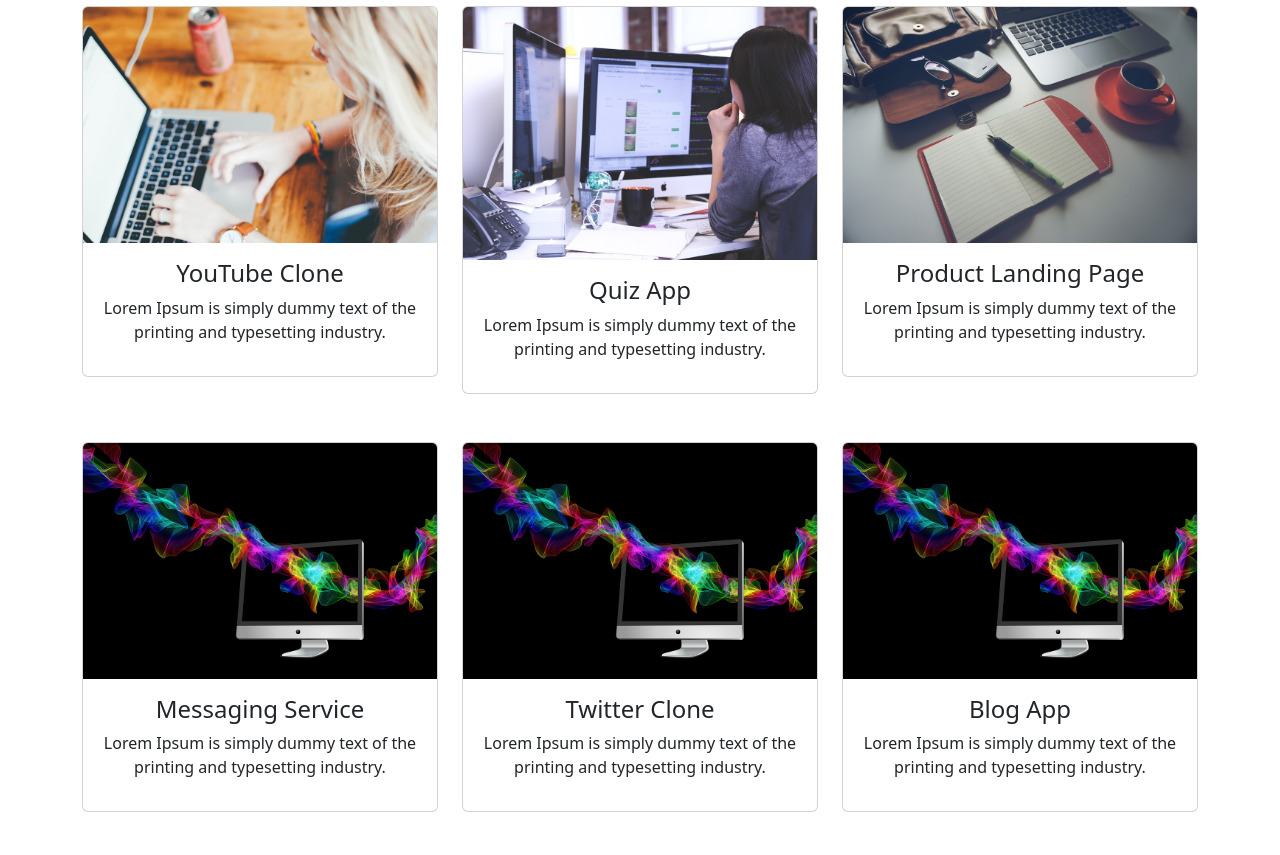
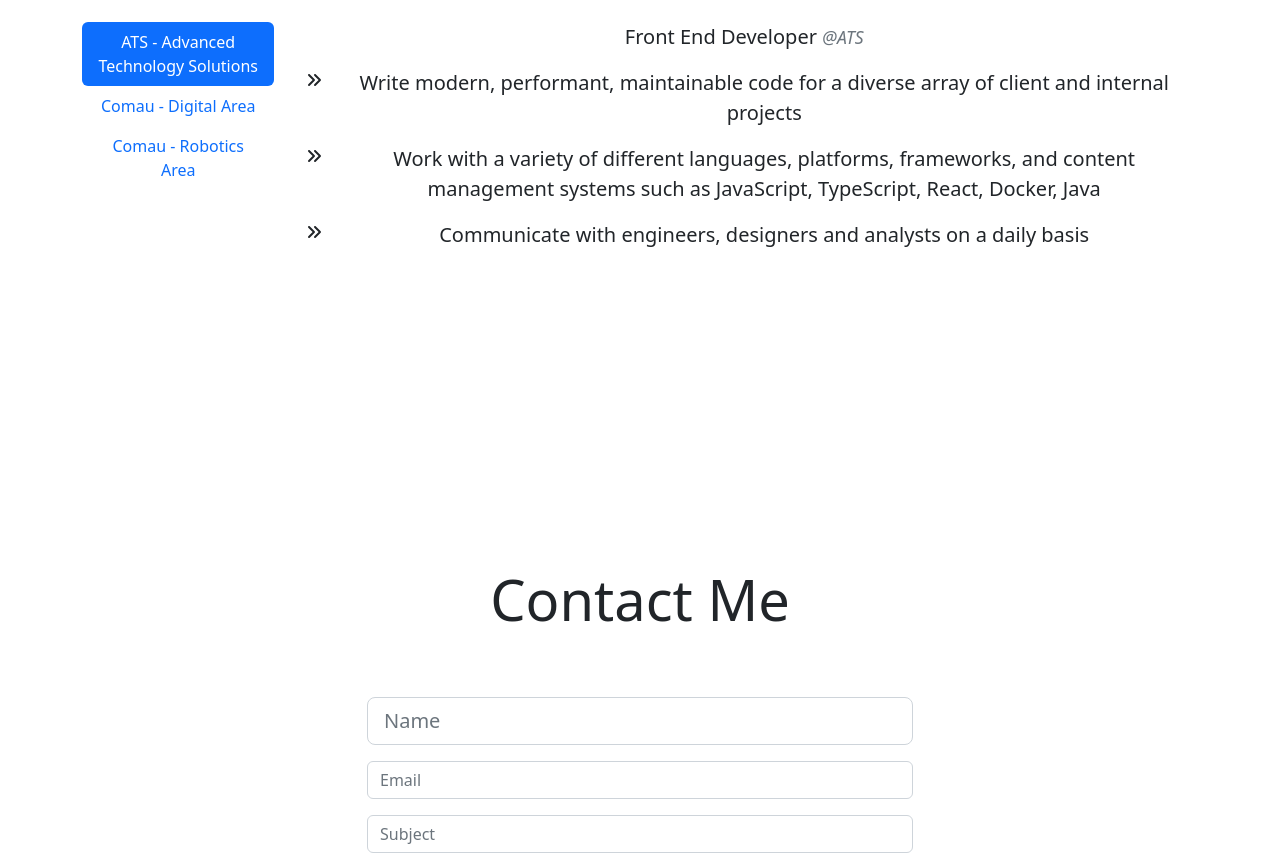
Before and after one commit to ChrisArru/react-portfolio, a React (Create React App) app: page / in a window 1280 px wide. Shown: the part 2360-3215 px from the top of the page. Built offline with nearby package versions, Linux system fonts and the light colour scheme.

Commit message:
feat: change Portfolio section to Work section

```diff
--- a/src/views/Portfolio.js
+++ b/src/views/Portfolio.js
@@ -1,153 +1,189 @@
 import React from "react";
-import portfolioImage1 from "../images/portfolioImage1.jpg";
-import portfolioImage2 from "../images/portfolioImage2.jpg";
-import portfolioImage3 from "../images/portfolioImage3.jpg";
-import portfolioImage4 from "../images/portfolioImage4.jpg";
-import portfolioImage5 from "../images/portfolioImage4.jpg";
-import portfolioImage6 from "../images/portfolioImage4.jpg";
+import "bootstrap/dist/css/bootstrap.min.css";
+import "bootstrap";
+import style from "./Portfolio.module.css";
+import {
+  faAngleDoubleRight,
+  faArrowRight,
+} from "@fortawesome/free-solid-svg-icons";
+
+import { FontAwesomeIcon } from "@fortawesome/react-fontawesome";
 
 const Portfolio = () => {
   return (
     <section id="portfolio">
-      <div class="container mt-3">
-        <h1 class="display-4 text-center">Portfolio</h1>
-        <div class="row">
-          <div class="col-lg-4 mt-4">
-            <div class="card">
-              <img
-                class="card-img-top"
-                src={portfolioImage1}
-                alt="Card1"
-                style={{ width: "100%" }}
-              />
-              <div class="card-body">
-                <h4 class="card-title">YouTube Clone</h4>
-                <p class="card-text">
-                  Lorem Ipsum is simply dummy text of the printing and
-                  typesetting industry.
+      <div class="container">
+        <h1 class="display-4 text-center" style={{ marginBottom: "4rem" }}>
+          Where I've worked
+        </h1>
+        <div style={{ height: "50vh" }} class="row justify-content-md-center">
+          <div
+            style={{ justifyContent: "center" }}
+            class="d-flex align-items-start"
+          >
+            <div
+              class="nav flex-column nav-pills me-3"
+              id="v-pills-tab"
+              role="tablist"
+              aria-orientation="vertical"
+            >
+              <button
+                class="nav-link active"
+                id="v-pills-home-tab"
+                data-bs-toggle="pill"
+                data-bs-target="#v-pills-home"
+                type="button"
+                role="tab"
+                aria-controls="v-pills-home"
+                aria-selected="true"
+              >
+                ATS - Advanced Technology Solutions
+              </button>
+              <button
+                class="nav-link"
+                id="v-pills-profile-tab"
+                data-bs-toggle="pill"
+                data-bs-target="#v-pills-profile"
+                type="button"
+                role="tab"
+                aria-controls="v-pills-profile"
+                aria-selected="false"
+              >
+                Comau - Digital Area
+              </button>
+
+              <button
+                class="nav-link"
+                id="v-pills-settings-tab"
+                data-bs-toggle="pill"
+                data-bs-target="#v-pills-settings"
+                type="button"
+                role="tab"
+                aria-controls="v-pills-settings"
+                aria-selected="false"
+              >
+                Comau - Robotics Area
+              </button>
+            </div>
+            <div class="tab-content" id="v-pills-tabContent">
+              <div
+                class="tab-pane fade show active"
+                id="v-pills-home"
+                role="tabpanel"
+                aria-labelledby="v-pills-home-tab"
+                tabindex="0"
+              >
+                <p class="lead">
+                  Front End Developer{" "}
+                  <cite className={style.company} title="Source Title">
+                    @ATS
+                  </cite>
                 </p>
-                <div class="text-center">
-                  {/* <a href="#" class="btn btn-success">
-                    Link
-                  </a> */}
-                </div>
+                <ul className="fa-ul">
+                  <li>
+                    <FontAwesomeIcon icon={faAngleDoubleRight} listItem />
+                    <p class="lead">
+                      Write modern, performant, maintainable code for a diverse
+                      array of client and internal projects
+                    </p>
+                  </li>
+                  <li>
+                    <FontAwesomeIcon icon={faAngleDoubleRight} listItem />
+                    <p class="lead">
+                      Work with a variety of different languages, platforms,
+                      frameworks, and content management systems such as
+                      JavaScript, TypeScript, React, Docker, Java
+                    </p>
+                  </li>
+                  <li>
+                    <FontAwesomeIcon icon={faAngleDoubleRight} listItem />
+                    <p class="lead">
+                      Communicate with engineers, designers and analysts on a
+                      daily basis
+                    </p>
+                  </li>
+                </ul>
               </div>
-            </div>
-          </div>
-
-          <div class="col-lg-4 mt-4">
-            <div class="card portfolioContent">
-              <img
-                class="card-img-top"
-                src={portfolioImage2}
-                alt="Card2"
-                style={{ width: "100%" }}
-              />
-              <div class="card-body">
-                <h4 class="card-title">Quiz App</h4>
-                <p class="card-text">
-                  Lorem Ipsum is simply dummy text of the printing and
-                  typesetting industry.
+              <div
+                class="tab-pane fade"
+                id="v-pills-profile"
+                role="tabpanel"
+                aria-labelledby="v-pills-profile-tab"
+                tabindex="0"
+              >
+                <p class="lead">
+                  Front End Developer{" "}
+                  <cite className={style.company} title="Source Title">
+                    @Comau Digital Area
+                  </cite>
                 </p>
-                <div class="text-center">
-                  {/* <a href="#" class="btn btn-success">
-                    Link
-                  </a> */}
-                </div>
+                <ul className="fa-ul">
+                  <li>
+                    <FontAwesomeIcon icon={faAngleDoubleRight} listItem />
+                    <p class="lead">
+                      Responsable of mantaining and develop new features of a
+                      internal product: a MES SPA Web Page for the automotive
+                      sector.
+                    </p>
+                  </li>
+                  <li>
+                    <FontAwesomeIcon icon={faAngleDoubleRight} listItem />
+                    <p class="lead">
+                      Work with a variety of different languages, platforms,
+                      frameworks, and content management systems such as
+                      JavaScript, TypeScript, Angular, Docker, Java Spring,
+                      Jenkins.
+                    </p>
+                  </li>
+                  <li>
+                    <FontAwesomeIcon icon={faAngleDoubleRight} listItem />
+                    <p class="lead">
+                      Agile Scrum methodology adopted with a multi-cultural
+                      teams of engineers (from India and USA) with daily
+                      stand-up meeting, retrospective meeting and Sprint Review
+                      every 3-4 weeks.
+                    </p>
+                  </li>
+                </ul>
               </div>
-            </div>
-          </div>
-
-          <div class="col-lg-4 mt-4">
-            <div class="card portfolioContent">
-              <img
-                class="card-img-top"
-                src={portfolioImage3}
-                alt="Card3"
-                style={{ width: "100%" }}
-              />
-              <div class="card-body">
-                <h4 class="card-title">Product Landing Page</h4>
-                <p class="card-text">
-                  Lorem Ipsum is simply dummy text of the printing and
-                  typesetting industry.
+              <div
+                class="tab-pane fade"
+                id="v-pills-settings"
+                role="tabpanel"
+                aria-labelledby="v-pills-settings-tab"
+                tabindex="0"
+              >
+                <p class="lead">
+                  Front End Developer and Application Specialist{" "}
+                  <cite className={style.company} title="Source Title">
+                    @Comau Robotics Engineering
+                  </cite>
                 </p>
-                <div class="text-center">
-                  {/* <a href="#" class="btn btn-success">
-                    Link
-                  </a> */}
-                </div>
-              </div>
-            </div>
-          </div>
-        </div>
-        <br />
-        <div class="row">
-          <div class="col-lg-4 mt-4">
-            <div class="card portfolioContent">
-              <img
-                class="card-img-top"
-                src={portfolioImage4}
-                alt="Card4"
-                style={{ width: "100%" }}
-              />
-              <div class="card-body">
-                <h4 class="card-title">Messaging Service</h4>
-                <p class="card-text">
-                  Lorem Ipsum is simply dummy text of the printing and
-                  typesetting industry.
-                </p>
-                <div class="text-center">
-                  {/* <a href="#" class="btn btn-success">
-                    Link
-                  </a> */}
-                </div>
-              </div>
-            </div>
-          </div>
-
-          <div class="col-lg-4 mt-4">
-            <div class="card portfolioContent">
-              <img
-                class="card-img-top"
-                src={portfolioImage5}
-                alt="Card5"
-                style={{ width: "100%" }}
-              />
-              <div class="card-body">
-                <h4 class="card-title">Twitter Clone</h4>
-                <p class="card-text">
-                  Lorem Ipsum is simply dummy text of the printing and
-                  typesetting industry.
-                </p>
-                <div class="text-center">
-                  {/* <a href="#" class="btn btn-success">
-                    Link
-                  </a> */}
-                </div>
-              </div>
-            </div>
-          </div>
-
-          <div class="col-lg-4 mt-4">
-            <div class="card portfolioContent">
-              <img
-                class="card-img-top"
-                src={portfolioImage6}
-                alt="Card6"
-                style={{ width: "100%" }}
-              />
-              <div class="card-body">
-                <h4 class="card-title">Blog App</h4>
-                <p class="card-text">
-                  Lorem Ipsum is simply dummy text of the printing and
-                  typesetting industry.
-                </p>
-                <div class="text-center">
-                  {/* <a href="#" class="btn btn-success">
-                    Link
-                  </a> */}
-                </div>
+                <ul className="fa-ul">
+                  <li>
+                    <FontAwesomeIcon icon={faAngleDoubleRight} listItem />
+                    <p class="lead">
+                      Write code UI and business logic for different customers
+                      in the automotive sectors and for various R&D internal
+                      projects
+                    </p>
+                  </li>
+                  <li>
+                    <FontAwesomeIcon icon={faAngleDoubleRight} listItem />
+                    <p class="lead">
+                      Technical Expert of two automotive applications: from the
+                      design to the delivering of the software
+                    </p>
+                  </li>
+                  <li>
+                    <FontAwesomeIcon icon={faAngleDoubleRight} listItem />
+                    <p class="lead">
+                      Communicate with multi-disciplinary and multi-cultural
+                      teams of engineers, designers, producers, suppliers and
+                      clients on a daily basis
+                    </p>
+                  </li>
+                </ul>
               </div>
             </div>
           </div>
--- /dev/null
+++ b/src/views/Portfolio.module.css
@@ -0,0 +1,4 @@
+.company {
+  font-size: 0.875em;
+  color: #6c757d;
+}
```
